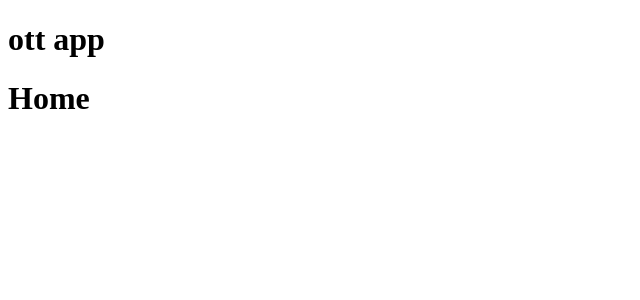
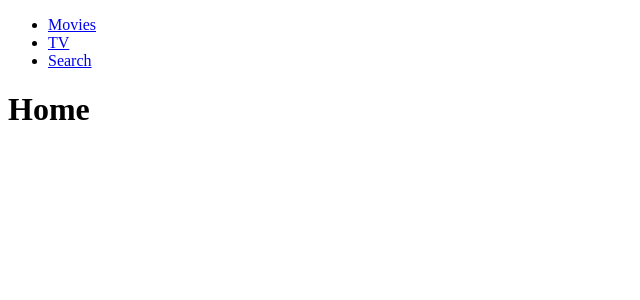
Before and after one commit to seojiminca/ott_react_app, a React (Create React App) app: page / in a window 1280 px wide. Shown: the top 300 px of the page, without its empty margins (0-640 px from the left). Built offline with nearby package versions, Linux system fonts and the light colour scheme.

Commit message:
add Redirect and Switch

```diff
--- a/src/Components/App.js
+++ b/src/Components/App.js
@@ -1,12 +1,13 @@
 import React, {Component} from 'react';
 import Router from "./Router";
+import Header from "./Header";
 
 class App extends Component {
     render() {
         return (
             <div>
-              <h1>ott app</h1>
-                <Router/>
+                <Header />
+                <Router />
             </div>
         );
     }
--- /dev/null
+++ b/src/Components/Header.js
@@ -0,0 +1,17 @@
+import React from "react";
+
+export default () => (
+    <header>
+        <ul>
+            <li>
+                <a href="/">Movies</a>
+            </li>
+            <li>
+                <a href="/tv">TV</a>
+            </li>
+            <li>
+                <a href="/search">Search</a>
+            </li>
+        </ul>
+    </header>
+);
--- a/src/Components/Router.js
+++ b/src/Components/Router.js
@@ -1,16 +1,19 @@
 import React from "react";
-import { HashRouter as Router, Route } from "react-router-dom";
+import { HashRouter as Router, Route, Redirect, Switch } from "react-router-dom";
 import Home from "../Screen/Home";
 import Search from "../Screen/Search";
 import Tv from "../Screen/TV";
 
+//단순 기능만 필요해서 class형으로 사용하지않아도 된다.
+// export.default 를 이용해서 바로 내보낸다.
 // 화면이동. url은 소문자
 export default () => (
     <Router>
-        <>
+        <Switch>
             <Route path="/" exact component={Home} />
             <Route path="/search" exact component={Search} />
             <Route path="/tv" exact component={Tv} />
-        </>
+            <Redirect from="*" to="/" />
+        </Switch>
     </Router>
 )
--- a/src/Screen/Detail.js
+++ b/src/Screen/Detail.js
@@ -1,5 +1,6 @@
 import React, {Component} from 'react';
 
+//Detail에는 여러가지의 다양한 기능이 존재하니까 class형으로 사용.
 class Detail extends Component {
     render() {
         return (
```
